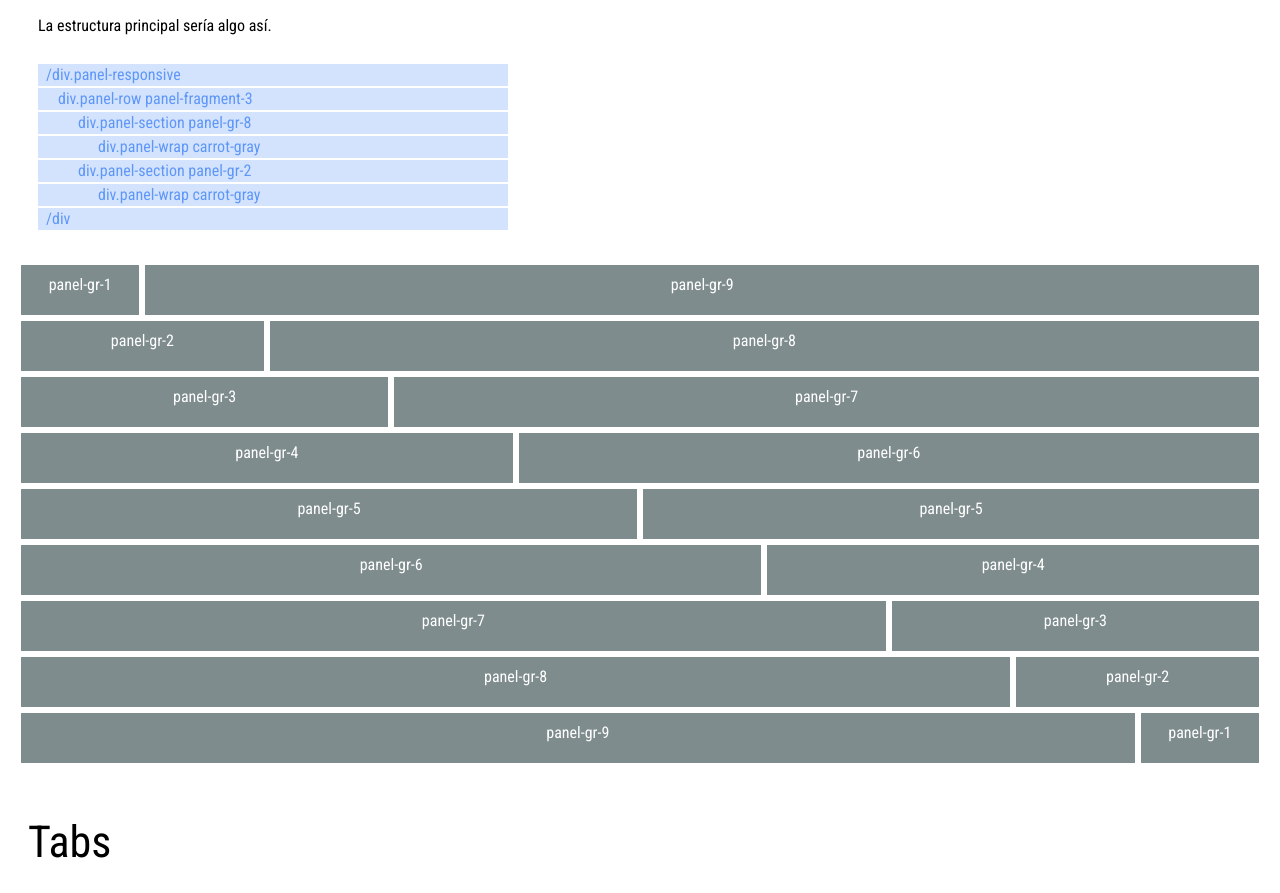
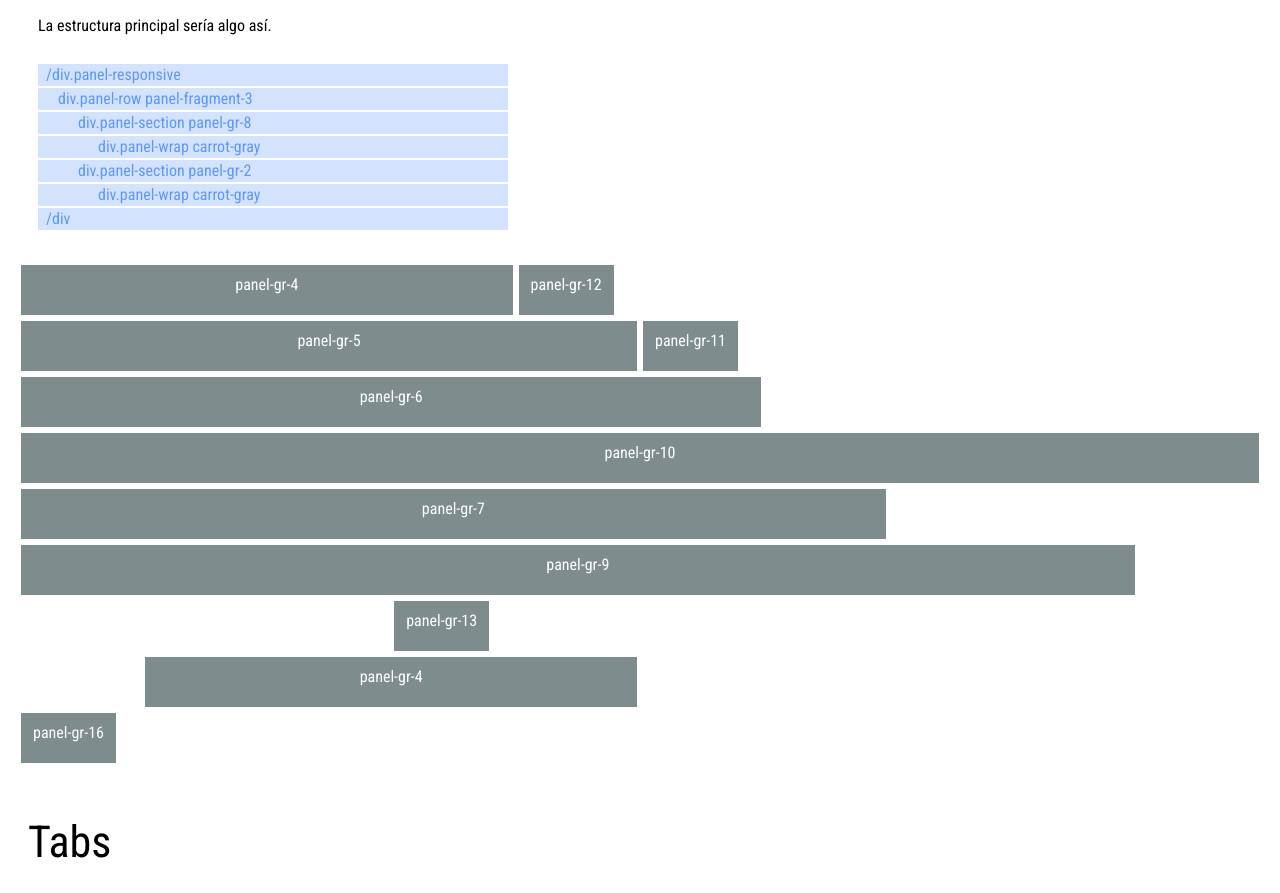
Before and after one commit to hacamedia/carrot, a plain HTML site: page index.html in a window 1280 px wide. Shown: the part 473-1366 px from the top of the page. Drawn offline with Linux system fonts and the light colour scheme.

Commit message:
Grid
Grid Page

```diff
--- a/index.html
+++ b/index.html
@@ -38,9 +38,45 @@
                 </div>
                 <div class='panel-responsive icenter'>
                     <div class='panel-row panel-fragment-3'>
-                        <div class='panel-section panel-gr-1'>
+                        <div class='panel-section panel-gr-4'>
                             <div class='panel-wrap carrot-gray'>
-                                panel-gr-1
+                                panel-gr-4
+                            </div>
+                        </div>
+                        <div class='panel-section panel-gr-12'>
+                            <div class='panel-wrap carrot-gray'>
+                                panel-gr-12
+                            </div>
+                        </div>
+                    </div>
+                    <div class='panel-row panel-fragment-3'>
+                        <div class='panel-section panel-gr-5'>
+                            <div class='panel-wrap carrot-gray'>
+                                panel-gr-5
+                            </div>
+                        </div>
+                        <div class='panel-section panel-gr-11'>
+                            <div class='panel-wrap carrot-gray'>
+                                panel-gr-11
+                            </div>
+                        </div>
+                    </div>
+                    <div class='panel-row panel-fragment-3'>
+                        <div class='panel-section panel-gr-6'>
+                            <div class='panel-wrap carrot-gray'>
+                                panel-gr-6
+                            </div>
+                        </div>
+                        <div class='panel-section panel-gr-10'>
+                            <div class='panel-wrap carrot-gray'>
+                                panel-gr-10
+                            </div>
+                        </div>
+                    </div>
+                    <div class='panel-row panel-fragment-3'>
+                        <div class='panel-section panel-gr-7'>
+                            <div class='panel-wrap carrot-gray'>
+                                panel-gr-7
                             </div>
                         </div>
                         <div class='panel-section panel-gr-9'>
@@ -50,57 +86,19 @@
                         </div>
                     </div>
                     <div class='panel-row panel-fragment-3'>
-                        <div class='panel-section panel-gr-2'>
-                            <div class='panel-wrap carrot-gray'>
-                                panel-gr-2
+                        <div class='panel-section panel-gr-3'>
+                            <div class='panel-wrap'>
                             </div>
                         </div>
-                        <div class='panel-section panel-gr-8'>
+                        <div class='panel-section panel-gr-13'>
                             <div class='panel-wrap carrot-gray'>
-                                panel-gr-8
+                                panel-gr-13
                             </div>
                         </div>
                     </div>
                     <div class='panel-row panel-fragment-3'>
-                        <div class='panel-section panel-gr-3'>
-                            <div class='panel-wrap carrot-gray'>
-                                panel-gr-3
-                            </div>
-                        </div>
-                        <div class='panel-section panel-gr-7'>
-                            <div class='panel-wrap carrot-gray'>
-                                panel-gr-7
-                            </div>
-                        </div>
-                    </div>
-                    <div class='panel-row panel-fragment-3'>
-                        <div class='panel-section panel-gr-4'>
-                            <div class='panel-wrap carrot-gray'>
-                                panel-gr-4
-                            </div>
-                        </div>
-                        <div class='panel-section panel-gr-6'>
-                            <div class='panel-wrap carrot-gray'>
-                                panel-gr-6
-                            </div>
-                        </div>
-                    </div>
-                    <div class='panel-row panel-fragment-3'>
-                        <div class='panel-section panel-gr-5'>
-                            <div class='panel-wrap carrot-gray'>
-                                panel-gr-5
-                            </div>
-                        </div>
-                        <div class='panel-section panel-gr-5'>
-                            <div class='panel-wrap carrot-gray'>
-                                panel-gr-5
-                            </div>
-                        </div>
-                    </div>
-                    <div class='panel-row panel-fragment-3'>
-                        <div class='panel-section panel-gr-6'>
-                            <div class='panel-wrap carrot-gray'>
-                                panel-gr-6
+                        <div class='panel-section panel-gr-1 --blank'>
+                            <div class='panel-wrap'>
                             </div>
                         </div>
                         <div class='panel-section panel-gr-4'>
@@ -109,43 +107,13 @@
                             </div>
                         </div>
                     </div>
-                    <div class='panel-row panel-fragment-3'>
-                        <div class='panel-section panel-gr-7'>
+                      <div class='panel-row panel-fragment-3'>
+                        <div class='panel-section panel-gr-16'>
                             <div class='panel-wrap carrot-gray'>
-                                panel-gr-7
-                            </div>
-                        </div>
-                        <div class='panel-section panel-gr-3'>
-                            <div class='panel-wrap carrot-gray'>
-                                panel-gr-3
+                                panel-gr-16
                             </div>
                         </div>
                     </div>
-                    <div class='panel-row panel-fragment-3'>
-                        <div class='panel-section panel-gr-8'>
-                            <div class='panel-wrap carrot-gray'>
-                                panel-gr-8
-                            </div>
-                        </div>
-                        <div class='panel-section panel-gr-2'>
-                            <div class='panel-wrap carrot-gray'>
-                                panel-gr-2
-                            </div>
-                        </div>
-                    </div>
-                    <div class='panel-row panel-fragment-3'>
-                        <div class='panel-section panel-gr-9'>
-                            <div class='panel-wrap carrot-gray'>
-                                panel-gr-9
-                            </div>
-                        </div>
-                        <div class='panel-section panel-gr-1'>
-                            <div class='panel-wrap carrot-gray'>
-                                panel-gr-1
-                            </div>
-                        </div>
-                    </div>
-
                 </div>
             </div>
             <div class='bloq bloq-content'>
@@ -228,7 +196,7 @@
                     </div>
                 </div>
 
-                <div class='cnt col-gr-7'>
+                <div class='cnt col-gr-16'>
                     <div class='form-container'>
                         <div class='form-group'>
                             <label class='form-label col-gr-2 aright'>Name</label>
@@ -283,7 +251,7 @@
                             </div>
                         </div>
                         <div class='form-group'>
-                            <div class='col-gr-3 push-right'>
+                            <div class='col-gr-8 push-right'>
                                 <button class='btn carrot-info'>Save Changes</button>
                                 <button class='btn carrot-default'>Clear</button>
                             </div>
@@ -676,11 +644,10 @@
             </div>
 
         </div>
-
         <div class='cnt-x'>
-			<div class='push-center'>
-	        	<a href='https://github.com/hacamedia/carrot/tree/master'><img src='octocat.jpg' width='150'></a>
-	        </div>
+            <div class='push-center'>
+                <a href='https://github.com/hacamedia/carrot/tree/master'><img src='octocat.jpg' width='150'></a>
+            </div>
         </div>
 
     </body>
```
